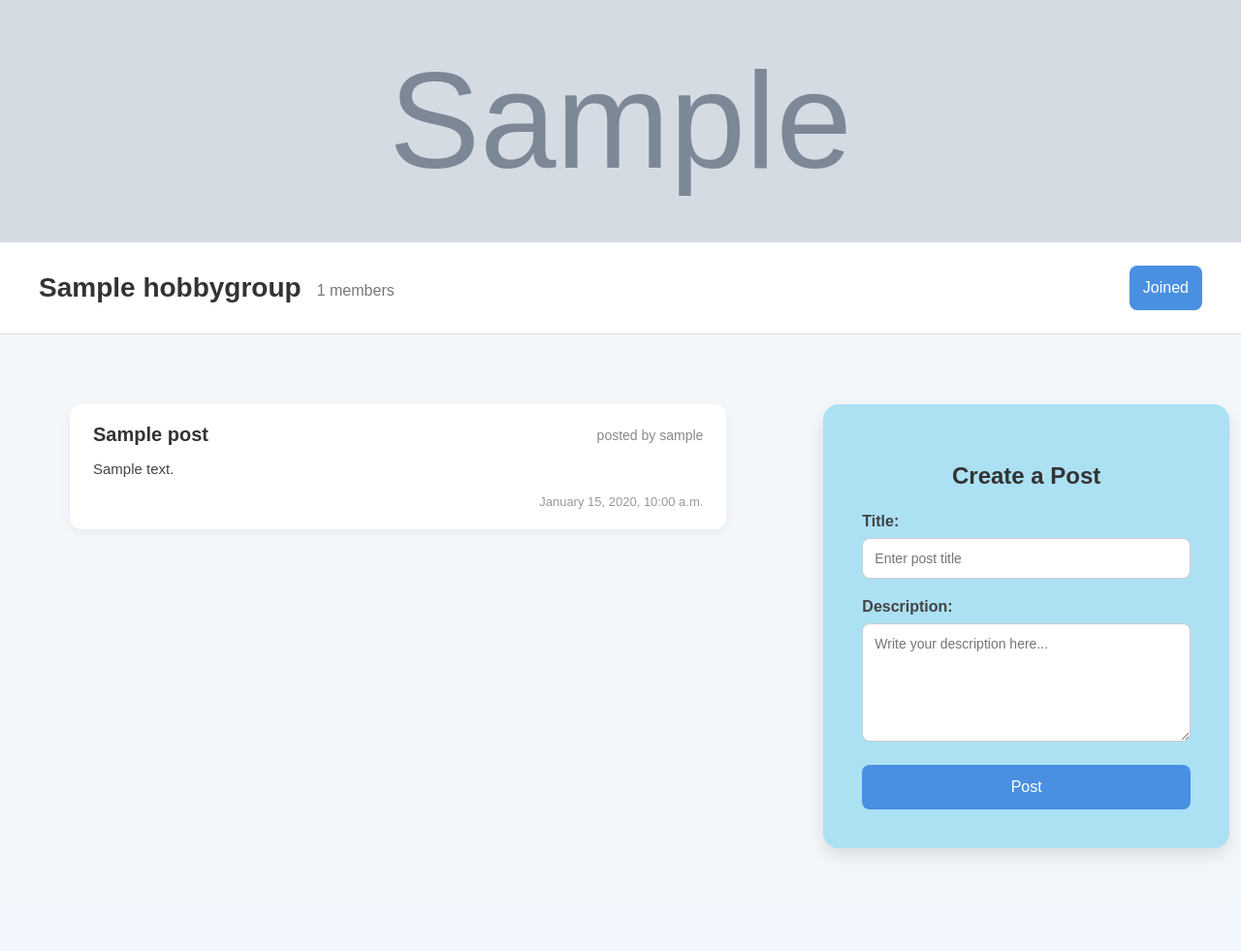
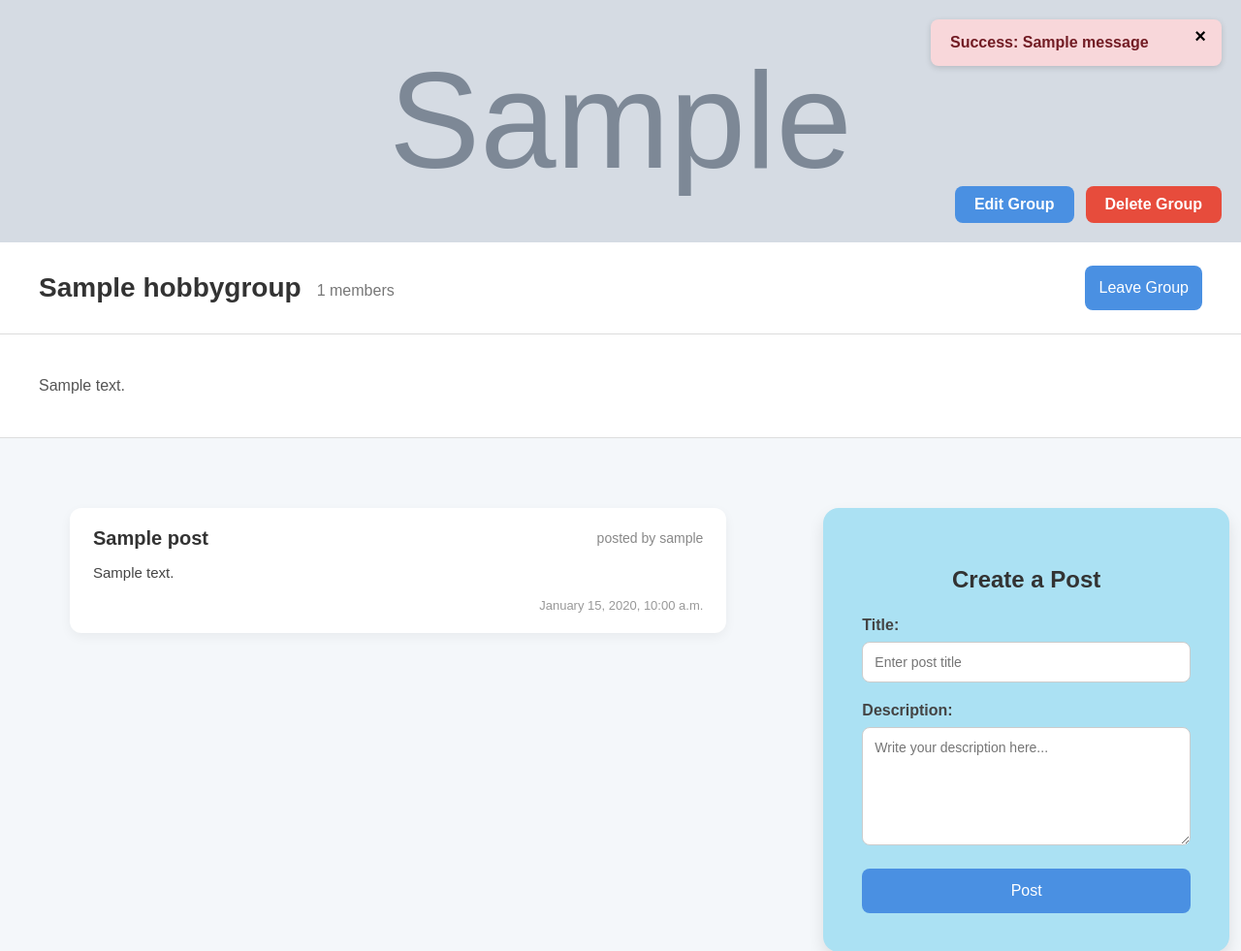
Before and after one commit to vb-205/HobbyHub, a Django app: page /group/1/details/ in a window 1280 px wide. Shown: the top 981 px of the page at 97% size. Before the commit the page ends 885 px from the top, so only its background shows below. Run offline with Django 5.2, Linux system fonts and the light colour scheme; a user stored in the database is signed in; tables that the repository leaves empty hold one stand-in row (values such as "Sample post"); grey boxes marked "Sample" are stand-in pictures; one stand-in notice (Sample message) is shown; parts of the project's set-up code (start-up, migrations or seed data) failed here and were passed over.

Commit message:
Refactor settings.py to use .env; add .gitignore entries further expanded the group details page

```diff
--- a/hobby_groups/forms.py
+++ b/hobby_groups/forms.py
@@ -22,3 +22,7 @@ class GroupBaseForm(forms.ModelForm):
 class CreateHobbyGroupForm(GroupBaseForm):
     class Meta(GroupBaseForm.Meta):
         ...
+
+class EditHobbyGroupForm(GroupBaseForm):
+    class Meta(GroupBaseForm.Meta):
+        ...
--- a/hobby_groups/urls.py
+++ b/hobby_groups/urls.py
@@ -6,5 +6,8 @@ urlpatterns = [
     path('<int:pk>/', include([
         path('details/', views.HobbyGroupDetailView.as_view(), name='group-details'),
         path('join/', views.JoinGroupView.as_view(), name='join-group'),
+        path('leave/', views.LeaveGroupView.as_view(), name='leave-group'),
+        path('edit/', views.EditHobbyGroupView.as_view(), name='edit-group'),
+        path('delete/', views.DeleteHobbyGroupView.as_view(), name='delete-group'),
     ]))
 ]
--- a/hobby_groups/views.py
+++ b/hobby_groups/views.py
@@ -1,9 +1,11 @@
+from django.contrib import messages
 from django.shortcuts import redirect, get_object_or_404
 from django.urls import reverse_lazy, reverse
 from django.views import View
 from django.views.generic import CreateView, DetailView
-from django.views.generic.edit import FormMixin
-from hobby_groups.forms import CreateHobbyGroupForm
+from django.views.generic.edit import FormMixin, UpdateView, DeleteView
+from hobby_groups.forms import CreateHobbyGroupForm, EditHobbyGroupForm
+from hobby_groups.mixins import GroupAdminRequiredMixin
 from hobby_groups.models import HobbyGroup, GroupMembership
 from posts.forms import CreatePostForm
 
@@ -65,3 +67,28 @@ class JoinGroupView(View):
             GroupMembership.objects.create(user=request.user, group=group)
 
         return redirect('group-details', pk=pk)
+
+class LeaveGroupView(View):
+    def post(self, request, pk):
+        group = get_object_or_404(HobbyGroup, pk=pk)
+        membership = GroupMembership.objects.get(user=request.user, group=group)
+
+        if membership.is_admin and group.groupmembership_set.filter(is_admin=True).count() == 1:
+            messages.error(request, "You are the only admin. You can't leave the group.")
+            return redirect('group-details', pk=pk)
+
+        membership.delete()
+        return redirect('home')
+
+class EditHobbyGroupView(GroupAdminRequiredMixin, UpdateView):
+    model = HobbyGroup
+    form_class = EditHobbyGroupForm
+    template_name = 'edit-group.html'
+
+    def get_success_url(self):
+        return reverse('group-details', kwargs={'pk': self.object.pk})
+
+class DeleteHobbyGroupView(GroupAdminRequiredMixin, DeleteView):
+    model = HobbyGroup
+    template_name = 'delete-group.html'
+    success_url = reverse_lazy('home')
--- a/static/css/group-details.css
+++ b/static/css/group-details.css
@@ -5,10 +5,42 @@
 }
 
 .group-banner {
+    position: relative;
     width: 100%;
     height: 250px;
     background-size: cover;
     background-position: center;
+}
+
+.admin-buttons {
+    position: absolute;
+    bottom: 20px;
+    right: 20px;
+    display: flex;
+    gap: 12px;
+}
+
+.edit-group-button,
+.delete-group-button {
+    background-color: #4a90e2;
+    color: white;
+    padding: 10px 20px;
+    text-decoration: none;
+    border-radius: 8px;
+    font-weight: bold;
+    transition: background-color 0.3s ease;
+}
+
+.delete-group-button {
+    background-color: #e74c3c;
+}
+
+.edit-group-button:hover {
+    background-color: #3b78c3;
+}
+
+.delete-group-button:hover {
+    background-color: #c0392b;
 }
 
 .group-header {
@@ -51,6 +83,15 @@
 
 .join-button:hover {
     background-color: #3b78c3;
+}
+
+.group-description {
+    padding: 24px 40px;
+    background-color: #fff;
+    border-bottom: 1px solid #ddd;
+    font-size: 16px;
+    color: #555;
+    line-height: 1.6;
 }
 
 .group-content {
@@ -184,3 +225,44 @@ button[type="submit"] {
 button[type="submit"]:hover {
     background-color: #3b78c3;
 }
+
+.messages-container {
+  position: fixed;
+  top: 20px;
+  right: 20px;
+  width: 300px;
+  z-index: 9999;
+}
+
+.alert {
+  background-color: #f8d7da; /* light red for error */
+  color: #721c24;
+  border-radius: 8px;
+  padding: 15px 20px;
+  margin-bottom: 10px;
+  box-shadow: 0 2px 6px rgba(0,0,0,0.15);
+  position: relative;
+  font-weight: 600;
+}
+
+.alert.success {
+  background-color: #d4edda;
+  color: #155724;
+}
+
+.alert.info {
+  background-color: #cce5ff;
+  color: #004085;
+}
+
+.close-btn {
+  background: transparent;
+  border: none;
+  font-size: 20px;
+  font-weight: bold;
+  color: #000;
+  position: absolute;
+  top: 5px;
+  right: 10px;
+  cursor: pointer;
+}
--- a/static/css/styles.css
+++ b/static/css/styles.css
@@ -1,3 +1,4 @@
+@import "delete-group.css";
 @import "form.css";
 @import "home-page.css";
 @import "create-group-form.css";
--- a/templates/group-details.html
+++ b/templates/group-details.html
@@ -7,11 +7,34 @@
     <title>{{ group.name }}</title>
     <link rel="stylesheet" href="{% static 'css/group-details.css' %}">
 </head>
+
 <body class="group-details-page">
 
+    {% if messages %}
+      <div class="messages-container">
+        {% for message in messages %}
+          <div class="alert alert-{{ message.tags }}">
+            <strong>{{ message.tags|title }}:</strong> {{ message }}
+            <button class="close-btn" onclick="this.parentElement.style.display='none';">&times;</button>
+          </div>
+        {% endfor %}
+      </div>
+    {% endif %}
 
-    <div class="group-banner" style="background-image: url('{{ group.banner_url }}');"></div>
+    <div class="group-banner" style="background-image: url('{{ group.banner_url }}');">
+        {% for membership in group.groupmembership_set.all %}
 
+            {% if membership.user == user and membership.is_admin %}
+                <div class="admin-buttons">
+                    <a href="{% url 'edit-group' group.pk %}" class="edit-group-button">
+                        Edit Group</a>
+                    <a href="{% url 'delete-group' group.pk %}" class="delete-group-button">
+                        Delete Group</a>
+                </div>
+            {% endif %}
+
+        {% endfor %}
+    </div>
 
     <div class="group-header">
         <div class="group-name-wrapper">
@@ -21,16 +44,27 @@
 
         <form method="post" action="{% url 'join-group' group.pk %}">
             {% csrf_token %}
+            {% if user in group.members.all %}
+
+                <button type="submit" formaction="{% url 'leave-group' group.pk %}"
+                        class="leave-button"
+                        onclick="return confirm('Are you sure you want to leave the group?');">
+                    Leave Group
+                </button>
+
+            {% else %}
+
                 <button type="submit" class="join-button">
-            {% if user in group.members.all %}
-                Joined
-            {% else %}
                     Join
+                </button>
+
             {% endif %}
-        </button>
         </form>
     </div>
 
+    <div class="group-description">
+        <p>{{ group.description }}</p>
+    </div>
 
     <div class="group-content">
         <div class="left-content">
```
Also changed, not shown: HobbyHub/settings.py (+11 -9 lines), hobby_groups/mixins.py (added, +15 -0 lines), static/css/delete-group.css (added, +53 -0 lines), templates/delete-group.html (added, +29 -0 lines), templates/edit-group.html (added, +41 -0 lines), posts/forms.py (line endings or trailing spaces), 1 other file. Lines whose indentation alone changed are shown as unchanged.
